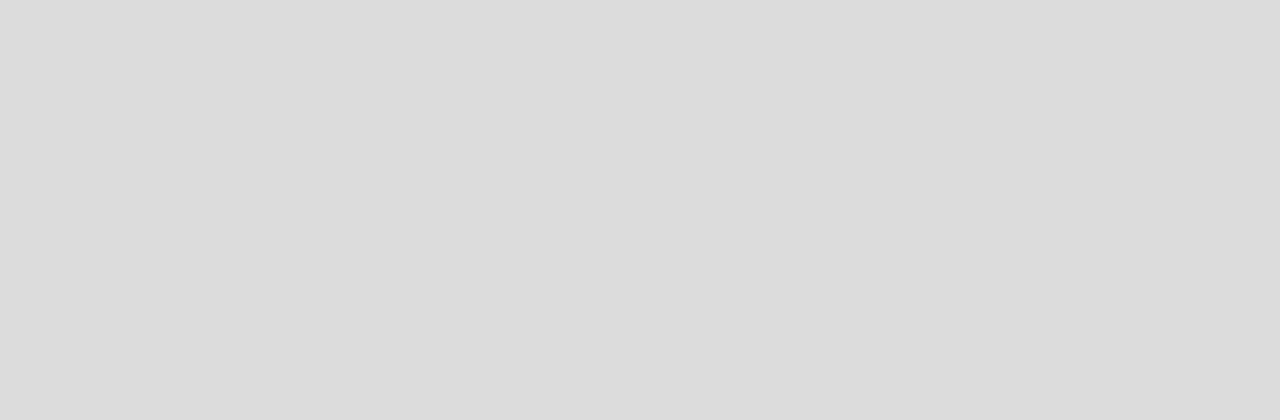
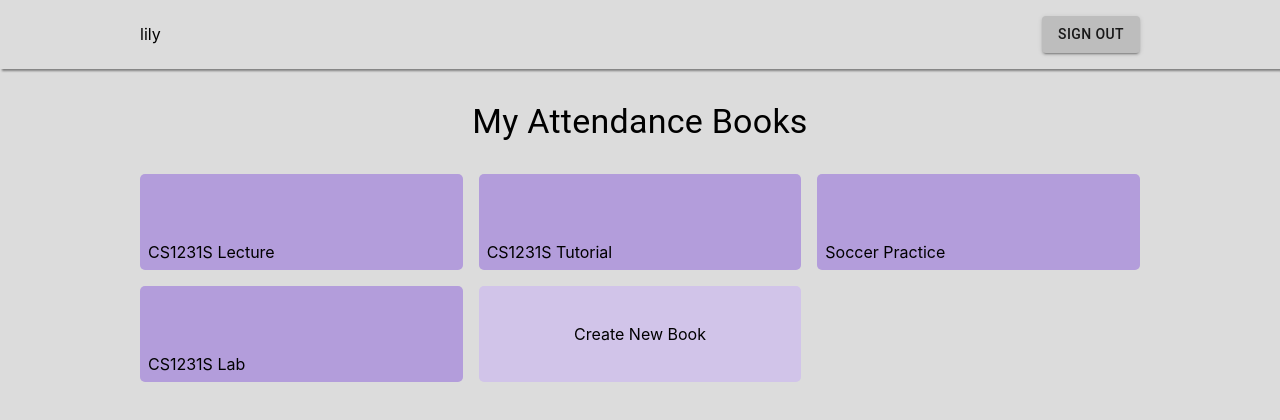
Before and after one commit to Attendex/attendex-frontend, a React (Create React App) app: page /username in a window 1280 px wide. Shown: the top 420 px of the page. Built offline with nearby package versions, Linux system fonts and the light colour scheme.

Commit message:
Add attendance books page

```diff
--- /dev/null
+++ b/src/components/AttendanceBook.js
@@ -0,0 +1,34 @@
+import React, { useState } from 'react';
+import { Card, TextField, Typography, Box, Button, Grid } from '@mui/material';
+import Header from '../components/Header';
+import { useTheme } from '@mui/material/styles';
+
+function AttendanceBook(props) {
+  const theme = useTheme();
+
+  return (
+    <Grid item xs={12} sm={4}>
+      <Box
+        sx={{
+          backgroundColor: theme.palette.primary.light,
+          display: 'flex',
+          alignItems: 'flex-end',
+          padding: '0.5rem',
+          borderRadius: '5px',
+          height: '5rem',
+          '&:hover': {
+            cursor: 'pointer',
+            background: theme.palette.primary.main,
+            color: 'white',
+            fontSize: '1.25rem',
+            transition: '1s ease'
+         },
+        }}
+      >
+        <Typography variant="p">{props.book.bookName}</Typography>
+      </Box>
+    </Grid>
+  );
+}
+
+export default AttendanceBook;
--- /dev/null
+++ b/src/components/Header.js
@@ -0,0 +1,29 @@
+import React, { useState } from 'react';
+import { Card, TextField, Typography, Box, Button, Stack } from '@mui/material';
+
+// Replace with username route param
+const username = "lily"
+
+function HomePage() {
+  return (
+    <Box sx={{
+      padding: '1rem',
+      boxShadow: '2px 2px 2px grey'
+    }}>
+      <Stack
+        direction="row"
+        alignItems="center"
+        justifyContent="space-between"
+        sx={{
+          maxWidth: '1000px',
+          margin: '0 auto'
+        }}
+      >
+        <Typography variant="p">{username}</Typography>
+        <Button variant="contained" color="secondary" href="/signin">Sign Out</Button>
+      </Stack>
+    </Box>
+  );
+}
+
+export default HomePage;
--- /dev/null
+++ b/src/components/MyAttendanceBooks.js
@@ -0,0 +1,37 @@
+import React, { useState } from 'react';
+import { Card, TextField, Typography, Box, Button, Grid } from '@mui/material';
+import AttendanceBook from './AttendanceBook';
+import NewAttendanceBook from './NewAttendanceBook';
+
+// Replace with payload from get all books endpoint
+const attBooks = [{
+  "bookName": "CS1231S Lecture",
+  "bookID": "1"
+},
+{
+  "bookName": "CS1231S Tutorial",
+  "bookID": "2"
+},
+{
+  "bookName": "Soccer Practice",
+  "bookID": "3"
+},
+{
+  "bookName": "CS1231S Lab",
+  "bookID": "7"
+},
+]
+
+function MyAttendanceBooks() {
+  return (
+    <Box sx={{ padding: '2rem 1rem', maxWidth: '1000px', margin: '0 auto'}}>
+      <Typography variant="h4">My Attendance Books</Typography>
+      <Grid container spacing={2} sx={{marginTop: '1rem'}}>
+        {attBooks.map((book) => (<AttendanceBook book={book} />))}
+        <NewAttendanceBook />
+      </Grid>
+    </Box>
+  );
+}
+
+export default MyAttendanceBooks;
--- /dev/null
+++ b/src/components/NewAttendanceBook.js
@@ -0,0 +1,61 @@
+import React, { useState } from 'react';
+import { Card, TextField, Typography, Box, Button, Grid, Dialog, DialogTitle, DialogContent, DialogContentText, DialogActions } from '@mui/material';
+import { useTheme } from '@mui/material/styles';
+
+function NewAttendanceBook() {
+  const theme = useTheme();
+  const [open, setOpen] = useState(false);
+
+  const handleClickOpen = () => {
+    setOpen(true);
+  };
+
+  const handleClose = () => {
+    setOpen(false);
+  };
+
+  return (
+    <Grid item xs={12} sm={4}>
+      <Box
+        onClick={handleClickOpen}
+        sx={{
+          backgroundColor: theme.palette.primary.lighter,
+          display: 'flex',
+          alignItems: 'center',
+          justifyContent: 'center',
+          padding: '0.5rem',
+          borderRadius: '5px',
+          height: '5rem',
+          '&:hover': {
+            cursor: 'pointer',
+            background: theme.palette.primary.main,
+            color: 'white',
+            fontSize: '1.25rem',
+            transition: '1s ease'
+         },
+        }}
+      >
+        <Typography variant="p">Create New Book</Typography>
+      </Box>
+      <Dialog open={open} onClose={handleClose}>
+        <DialogTitle>Create New Book</DialogTitle>
+        <DialogContent>
+          <TextField
+            autoFocus
+            margin="dense"
+            label="Book Name"
+            type="text"
+            fullWidth
+            variant="standard"
+          />
+        </DialogContent>
+        <DialogActions>
+          <Button onClick={handleClose}>Cancel</Button>
+          <Button onClick={handleClose}>Create</Button>
+        </DialogActions>
+      </Dialog>
+    </Grid>
+  );
+}
+
+export default NewAttendanceBook;
--- a/src/pages/HomePage.js
+++ b/src/pages/HomePage.js
@@ -1,34 +1,16 @@
 import React, { useState } from 'react';
-import { Card, TextField, Typography, Box, Button } from '@mui/material';
-
-// Replace with username route param
-const username = "lily"
-
-// Replace with payload from get all books endpoint
-const attBooks = [{
-  "bookName": "CS1231S Lecture",
-  "bookID": "1"
-},
-{
-  "bookName": "CS1231S Tutorial",
-  "bookID": "2"
-},
-{
-  "bookName": "Soccer Practice",
-  "bookID": "3"
-},
-{
-  "bookName": "CS1231S Lab",
-  "bookID": "7"
-},
-]
+import { Card, TextField, Typography, Box, Button, Grid } from '@mui/material';
+import Header from '../components/Header';
+import { useTheme } from '@mui/material/styles';
+import MyAttendanceBooks from '../components/MyAttendanceBooks';
 
 function HomePage() {
   // const [username, setUsername] = useState('');
 
   return (
-    <Box sx={{ height: '100vh', padding: '1rem' }}>
-
+    <Box sx={{ height: '100%' }}>
+      <Header />
+      <MyAttendanceBooks />
     </Box>
   );
 }
--- a/src/pages/SignUpPage.js
+++ b/src/pages/SignUpPage.js
@@ -45,7 +45,7 @@ function SignUpPage() {
             type="password"
             margin="normal"
             sx={{width: '90%'}}
-            error={password != confirmPassword}
+            error={password !== confirmPassword}
             onChange={(event) => setConfirmPassword(event.target.value)}
           />
           <Button variant="contained">Sign Up</Button>
--- a/src/theme.js
+++ b/src/theme.js
@@ -5,6 +5,8 @@ export default createTheme({
   palette: {
     primary: {
       main: deepPurple[300],
+      light: deepPurple[200],
+      lighter: deepPurple[100],
     },
     secondary: {
       main: grey[400],
```
